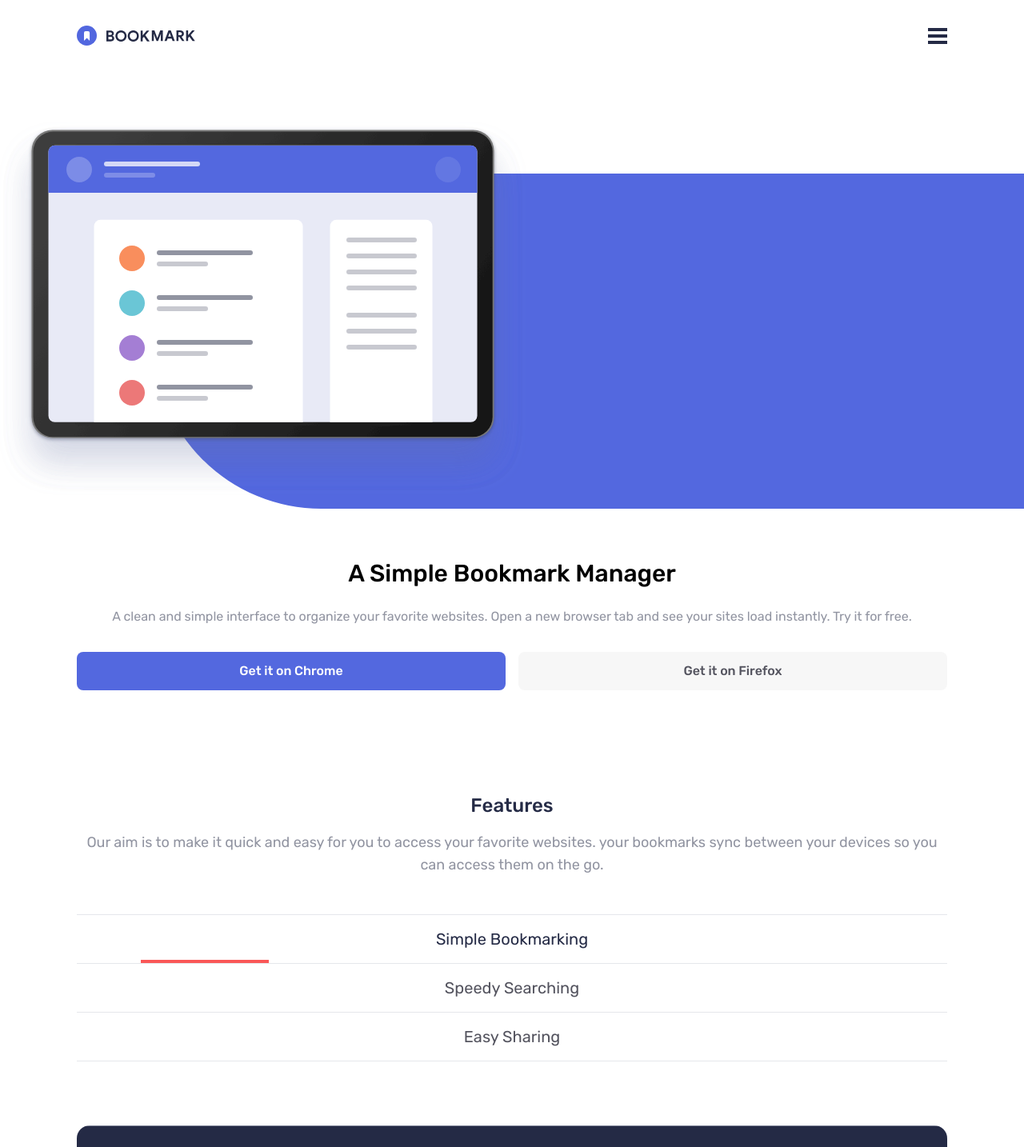
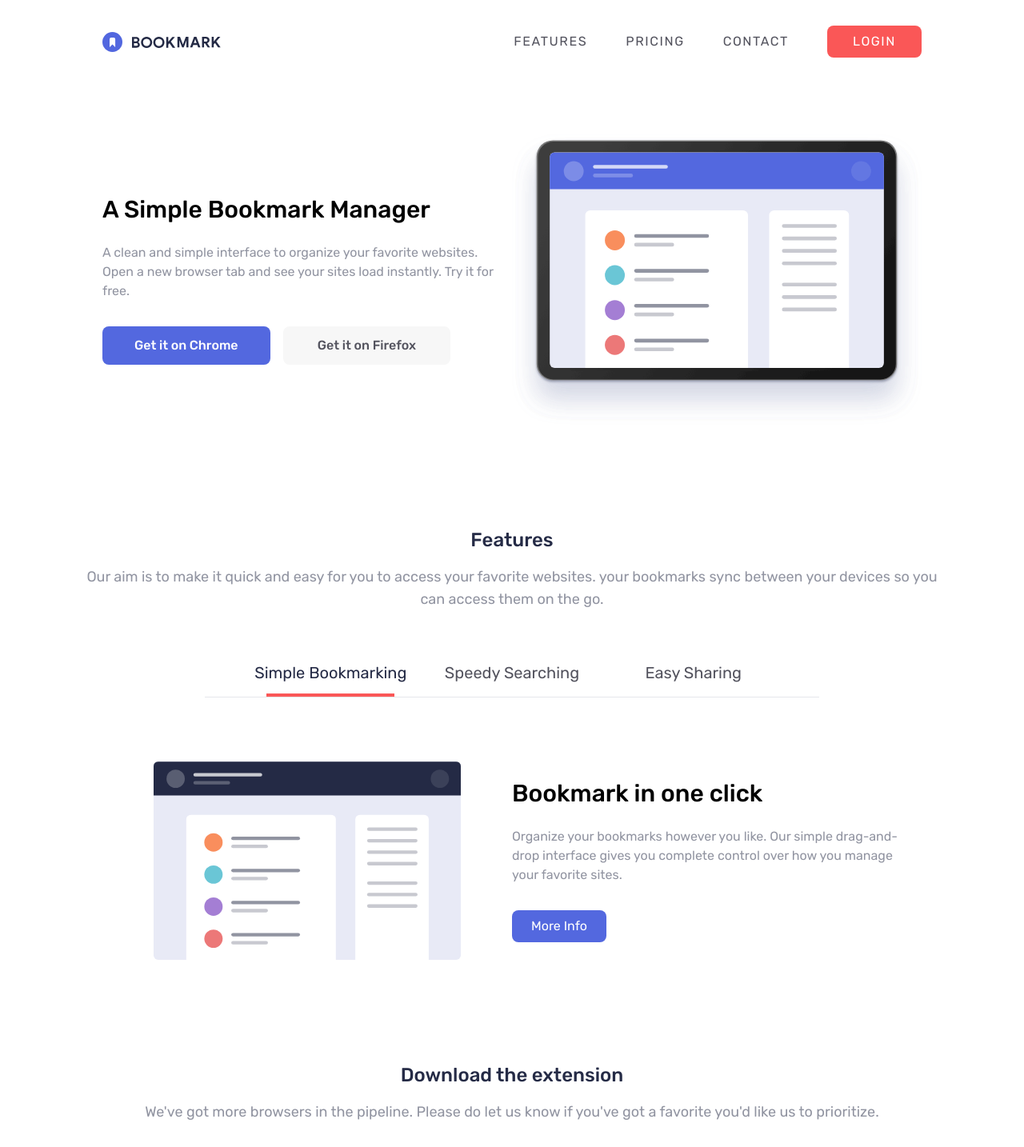
Before and after one commit to 1N7R0V3R7/bookmark-landing-page, a React (Vite) app: page / in a window 1280 px wide. Shown: the top 1434 px of the page at 80% size. Built offline with nearby package versions, Linux system fonts and the light colour scheme.

Commit message:
Made responsive for websites

```diff
--- a/src/components/Download.jsx
+++ b/src/components/Download.jsx
@@ -35,7 +35,7 @@ const Download = () => {
         We've got more browsers in the pipeline. Please do let us know if you've
         got a favorite you'd like us to prioritize.
       </p>
-      <div className="flex flex-col gap-6">{renderExtensions}</div>
+      <div className="flex flex-col gap-6 lg:grid lg:grid-cols-3 lg:max-w-4xl lg:mx-auto">{renderExtensions}</div>
     </div>
   );
 };
--- a/src/components/ExtensionCard.jsx
+++ b/src/components/ExtensionCard.jsx
@@ -3,14 +3,14 @@ import imgDotted from "../assets/images/bg-dots.svg";
 
 const ExtensionCard = (props) => {
   return (
-    <div className="rounded-xl p-8 shadow-xl text-center">
+    <div className={`rounded-xl p-8 shadow-xl h-fit text-center max-w-xs ${props.id>1 ? props.id===2 ? 'mt-8' : 'mt-16' : ''}`}>
       <img src={props.logoSrc} alt="Logo" className="mx-auto mt-8" />
       <h1 className="font-medium text-2xl mt-10 text-neutral-very-dark-blue">Add to {props.name}</h1>
       <p className="text-neutral-grayish-blue text-lg mt-2">
         Minimum version {props.minVersion}
       </p>
       <img src={imgDotted} alt="Dotted Line" className="w-full mb-8 mt-10" />
-      <button className="primary-btn h-16 w-full">Add & Instal Extension</button>
+      <button className="primary-btn h-16 w-full md:h-12">Add & Instal Extension</button>
     </div>
   );
 };
--- a/src/components/Faq.jsx
+++ b/src/components/Faq.jsx
@@ -30,12 +30,12 @@ const Faq = () => {
       <p className="description">
         Here are some of our FAQs. If you have any other questions you'd like answered please feel free to email us.
       </p>
-      <ul className="divide-y text-left">
+      <ul className="divide-y text-left lg:max-w-2xl lg:mx-auto">
         {
           faqs.map(faq => <FaqCard key={faq.id} {...faq} currTabListener={(id) => setCurrTab(prevTab => prevTab===id ? -1 : id)} isOpen={currTab===faq.id} />)
         }
         <li className=""></li>
-        <button className="primary-btn mt-20 block mx-auto px-6 py-4">
+        <button className="primary-btn mt-20 block mx-auto px-6 py-4 md:py-2">
           More Info
         </button>
       </ul>
--- a/src/components/Features.jsx
+++ b/src/components/Features.jsx
@@ -43,8 +43,8 @@ const Features = () => {
           websites. your bookmarks sync between your devices so you can access
           them on the go.
         </p>
-        <ul className="text-neutral-dark-gray text-xl grid divide-y">
-          <li className=""></li>
+        <ul className="text-neutral-dark-gray text-xl grid divide-y lg:divide-y-0 lg:grid-cols-3 lg:gap-2 lg:max-w-2xl lg:mx-auto">
+          <li className="lg:hidden"></li>
           {bookmarkFeatures.map((feature) => (
             <li
               key={feature.id}
@@ -53,12 +53,13 @@ const Features = () => {
             >
               {feature.title}
               {feature.id === currTab && (
-                <div className="bg-primary-red h-1 absolute bottom-0 left-0 translate-x-1/2 w-40"></div>
+                <div className="bg-primary-red h-1 absolute bottom-0 left-1/2 -translate-x-1/2 w-40"></div>
               )}
             </li>
           ))}
-          <li className=""></li>
+          <li className="lg:hidden"></li>
         </ul>
+        <hr className="hidden lg:block lg:max-w-3xl lg:mx-auto" />
       </div>
       {bookmarkFeatures.map((feature, index) => {
         if (feature.id === currTab) {
--- a/src/components/Footer.jsx
+++ b/src/components/Footer.jsx
@@ -11,9 +11,9 @@ const Footer = () => {
   const rePattern = /^\w+([\.-]?\w+)*@\w+([\.-]?\w+)*(\.\w{2,3})+$/;
 
   return (
-    <div className="mt-32 text-center">
+    <div className="mt-32 text-center scroll-smooth">
       <div className="bg-primary-blue py-16 text-white">
-        <div className="w-[85%] mx-auto">
+        <div className="w-[85%] mx-auto lg:max-w-lg">
           <h4 className="tracking-[0.2rem] text-sm">35,000+ already joined</h4>
           <h1 className="text-2xl font-medium mt-2 mb-8">
             Stay up-to-date with what we're doing
@@ -33,7 +33,11 @@ const Footer = () => {
               onChange={(e) => setEmail(e.target.value)}
             />
             {!validEmail && (
-              <img src={errorIcon} alt="Error icon" className="h-6 w-6 absolute right-6 bottom-1/2" />
+              <img
+                src={errorIcon}
+                alt="Error icon"
+                className="h-6 w-6 absolute right-6 bottom-1/2"
+              />
             )}
             <p className={!validEmail ? `ml-2 my-2 italic` : "hidden"}>
               Whoops, make sure it's an email
@@ -47,21 +51,25 @@ const Footer = () => {
           </button>
         </div>
       </div>
-      <div className="bg-neutral-very-dark-blue py-16 text-neutral-grayish-blue">
+      <div className="bg-neutral-very-dark-blue py-16 text-neutral-grayish-blue ">
+        <div className="bg-neutral-very-dark-blue lg:flex lg:justify-between lg:items-center lg:max-w-5xl lg:mx-auto">
+          <div className="lg:flex lg:items-center lg:gap-12">
             <Logo
-          class="mb-4 mx-auto"
+              class="mb-8 lg:mb-0 mx-auto cursor-pointer"
               bookmark="#fff"
               circle="hsl(231, 69%, 60%)"
               text="#fff"
             />
-        <ul className="uppercase tracking-widest">
-          <li className="py-3">Features</li>
-          <li className="py-3">Pricing</li>
-          <li className="py-3">Contact</li>
+            <ul className="uppercase tracking-widest lg:flex lg:items-center lg:gap-8">
+              <li className="py-3 cursor-pointer">Features</li>
+              <li className="py-3 cursor-pointer">Pricing</li>
+              <li className="py-3 cursor-pointer">Contact</li>
             </ul>
-        <div className="flex justify-center gap-8 items-center mt-12">
-          <img src={facebookIcon} alt="Facebook Icon" className="" />
-          <img src={twitterIcon} alt="Twitter Icon" className="" />
+          </div>
+          <div className="flex justify-center gap-8 items-center mt-12 lg:mt-0">
+            <img src={facebookIcon} alt="Facebook Icon" className="cursor-pointer" />
+            <img src={twitterIcon} alt="Twitter Icon" className="cursor-pointer" />
+          </div>
         </div>
       </div>
     </div>
--- a/src/components/IllustrationCard.jsx
+++ b/src/components/IllustrationCard.jsx
@@ -2,10 +2,14 @@ import React from "react";
 
 const IllustrationCard = (feature) => {
   return (
-    <div className={`${feature.featureColumn && 'mt-20'}`}>
+    <div
+      className={`${
+        feature.featureColumn && "mt-20"
+      } md:grid md:grid-cols-2 md:items-center lg:max-w-5xl lg:mx-auto`}
+    >
       <div className="relative">
         <div
-          className={`bg-primary-blue h-[90%] w-[85%] absolute ${
+          className={`bg-primary-blue h-[90%] w-[85%] absolute lg:hidden ${
             feature.featureColumn
               ? "left-0 rounded-r-full"
               : "right-0 rounded-l-full"
@@ -14,18 +18,29 @@ const IllustrationCard = (feature) => {
         <img
           src={feature.imgSrc}
           alt="Hero Image"
-          className={`${feature.featureColumn && "w-[85%] mx-auto"}`}
+          className={`${
+            feature.featureColumn && "w-[85%] mx-auto lg:max-w-[75%]"
+          }`}
         />
       </div>
-      <div className="text-center mt-20 w-[85%] mx-auto">
+      <div
+        className={`text-center lg:text-left mt-20 lg:mt-0 ${
+          !feature.featureColumn && "md:order-first"
+        }`}
+      >
         <h1 className="font-medium text-3xl">{feature.heading}</h1>
         <p className="text-neutral-grayish-blue mt-6 mb-8">{feature.desc}</p>
+        {feature.featureColumn ? (
+          <button className="primary-btn px-6 py-4 lg:py-2">More Info</button>
+        ) : (
+          <div className="w-[85%] mx-auto lg:mx-0 grid grid-cols-2 h-12 gap-4 font-medium">
+            <button className="primary-btn">Get it on Chrome</button>
+            <button className="bg-[hsl(0,0%,97%)] text-neutral-dark-gray rounded-lg hover:ring-2 hover:ring-neutral-dark-gray hover:bg-white">
+              Get it on Firefox
+            </button>
+          </div>
+        )}
       </div>
-      {
-        feature.featureColumn && <button className="primary-btn px-6 py-4">
-        More Info
-        </button>
-      }
     </div>
   );
 };
--- a/src/components/Intro.jsx
+++ b/src/components/Intro.jsx
@@ -11,14 +11,6 @@ const Intro = () => {
   return (
     <div className="">
       <IllustrationCard {...intro} />
-      <div className="w-[85%] mx-auto grid grid-cols-2 h-12 gap-4 font-medium">
-        <button className="primary-btn">
-          Get it on Chrome
-        </button>
-        <button className="bg-[hsl(0,0%,97%)] text-neutral-dark-gray rounded-lg hover:ring-2 hover:ring-neutral-dark-gray hover:bg-white">
-          Get it on Firefox
-        </button>
-      </div>
     </div>
   );
 };
--- a/src/components/Navbar.jsx
+++ b/src/components/Navbar.jsx
@@ -4,9 +4,15 @@ import hamburgerIcon from '../assets/images/icon-hamburger.svg'
 
 const Navbar = ({toggleMenu, isMenuActive}) => {
   return (
-    <div className={`flex justify-between items-center w-[85%] mx-auto mt-8 mb-24 ${isMenuActive && 'invisible'}`}>
+    <div className={`flex justify-between items-center w-[85%] mx-auto lg:max-w-5xl mt-8 mb-24 ${isMenuActive && 'invisible'}`}>
       <Logo circle='#5267DF' text='#242A45' bookmark='#fff' />
-      <img src={hamburgerIcon} alt="Hamburger Menu Icon" className="h-5" onClick={() => toggleMenu()} />
+      <img src={hamburgerIcon} alt="Hamburger Menu Icon" className="h-5 md:hidden" onClick={() => toggleMenu()} />
+      <div className="uppercase hidden md:flex md:justify-center md:items-center md:gap-x-12 text-neutral-dark-gray tracking-widest">
+        <div className="">Features</div>
+        <div className="">Pricing</div>
+        <div className="">Contact</div>
+        <button className="bg-primary-red rounded-lg text-white px-8 uppercase py-2 transition-all duration-200 hover:bg-white hover:ring-2 hover:ring-primary-red hover:text-primary-red">Login</button>
+      </div>
     </div>
   )
 }
```
Also changed, not shown: src/components/Logo.jsx (+5 -1 lines). Lines whose indentation alone changed are shown as unchanged.
